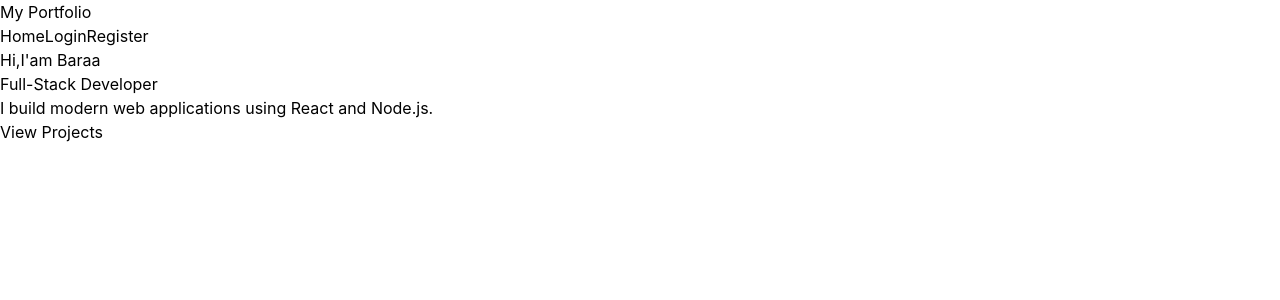
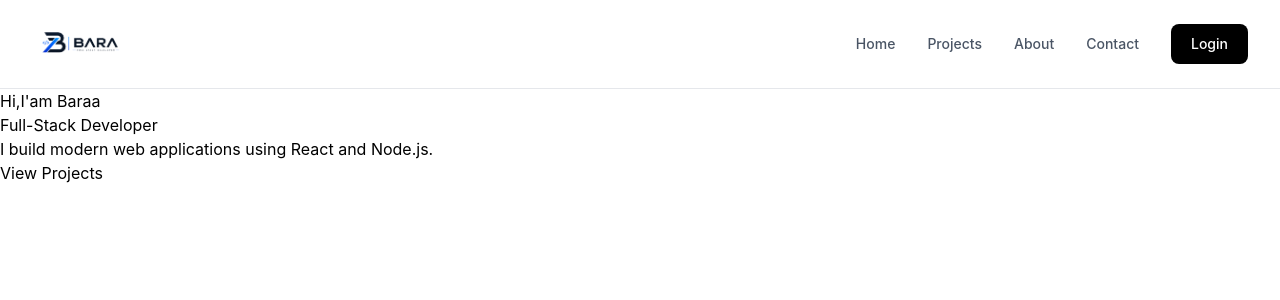
Before and after one commit to baraazaka/portfolio, a React app: page / in a window 1280 px wide. Shown: the top 300 px of the page. Built offline with nearby package versions, Linux system fonts and the light colour scheme; the HTML template or start-up script is replaced by a standard one.

Commit message:
add style nav

```diff
--- /dev/null
+++ b/src/components/Hero.jsx
@@ -0,0 +1,9 @@
+
+function Hero(){
+    return(
+        <>
+        <h1>hero</h1>
+        </>
+    );
+}
+export default Hero;
--- a/src/components/Navbar.jsx
+++ b/src/components/Navbar.jsx
@@ -1,14 +1,56 @@
 import { Link } from "react-router-dom";
+import logo from "../assets/logo.png";
 
 function Navbar() {
     return (
-        <nav>
-            <h1>My Portfolio</h1>
+        <nav className="border-b border-gray-200 bg-white">
+            <div className="container mx-auto flex max-w-7xl items-center justify-between px-6 py-4 lg:px-8">
 
-            <div>
-                <Link to="/">Home</Link>
-                <Link to="/login">Login</Link>
-                <Link to="/register">Register</Link>
+                <Link to="/" className="flex items-center">
+                    <img
+                        src={logo}
+                        alt="Bara Logo"
+                        className="h-14 w-auto object-contain"
+                    />
+                </Link>
+
+                <div className="flex items-center gap-6 lg:gap-8">
+                    <Link
+                        to="/"
+                        className="text-sm font-medium text-gray-600 transition hover:text-black"
+                    >
+                        Home
+                    </Link>
+
+                    <Link
+                        to="/projects"
+                        className="text-sm font-medium text-gray-600 transition hover:text-black"
+                    >
+                        Projects
+                    </Link>
+
+                    <Link
+                        to="/about"
+                        className="text-sm font-medium text-gray-600 transition hover:text-black"
+                    >
+                        About
+                    </Link>
+
+                    <Link
+                        to="/contact"
+                        className="text-sm font-medium text-gray-600 transition hover:text-black"
+                    >
+                        Contact
+                    </Link>
+
+                    <Link
+                        to="/login"
+                        className="rounded-lg bg-black px-5 py-2.5 text-sm font-medium text-white transition hover:bg-gray-800"
+                    >
+                        Login
+                    </Link>
+                </div>
+
             </div>
         </nav>
     );
```
Also changed, not shown: src/assets/logo.png (added).
